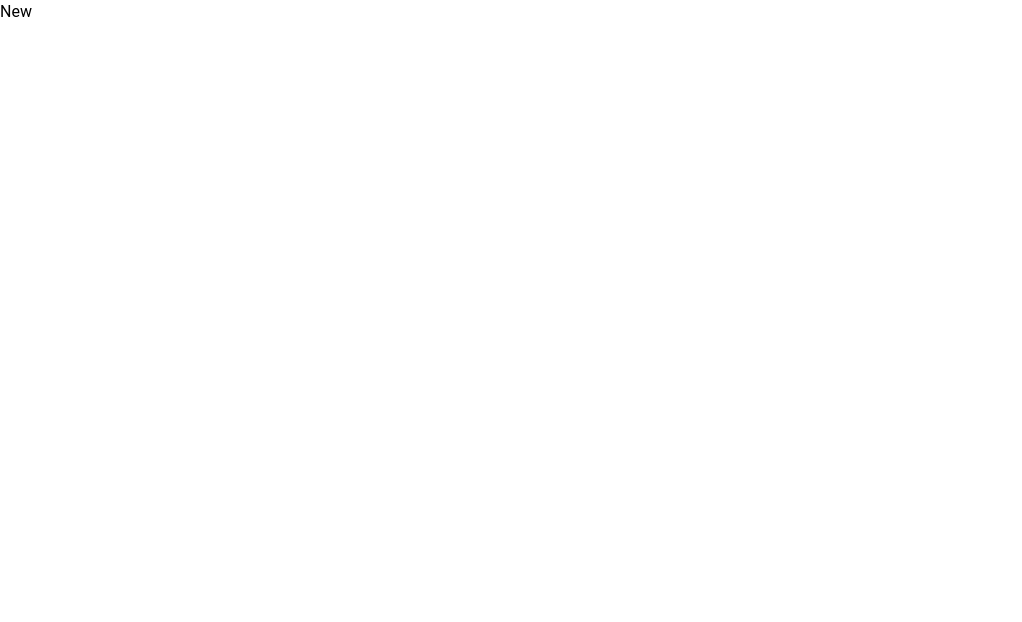
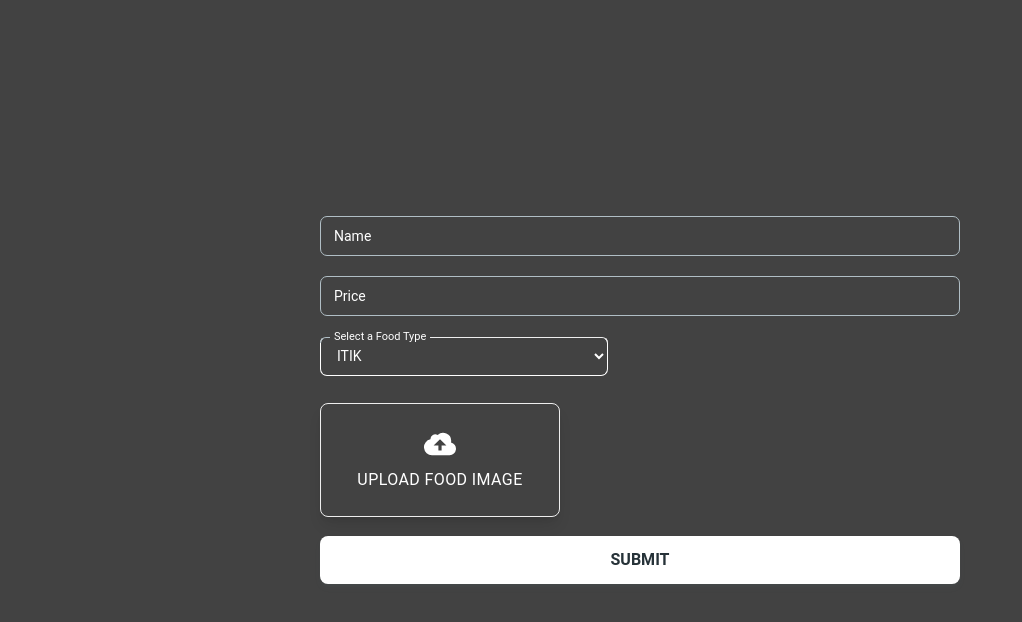
Before and after one commit to aecial/ReactExpressApp, a React (Create React App) app in the folder client/: page /new in a window 1280 px wide. Shown: the top 622 px of the page, without its empty margins (0-1022 px from the left). Built offline with nearby package versions, Linux system fonts and the light colour scheme.

Commit message:
added add item page with a basic form

```diff
--- a/client/src/pages/New.js
+++ b/client/src/pages/New.js
@@ -1,7 +1,72 @@
-import React from "react";
+import { Button, Input, input } from "@material-tailwind/react";
 
 const New = () => {
-  return <div>New</div>;
+  const types = [
+    "ITIK",
+    "PORK",
+    "BEEF",
+    "CHICKEN",
+    "SEAFOODS",
+    "VEGETABLES",
+    "DRINK",
+    "OTHERS",
+  ];
+  return (
+    <main className=" bg-gray-800 h-[100vh] flex justify-center items-center">
+      <form
+        action="/api/menu"
+        method="POST"
+        className="w-[50%] flex flex-col gap-5"
+      >
+        <Input
+          variant="outlined"
+          label="Name"
+          name="name"
+          placeholder="Enter Food Name"
+          color="white"
+        />
+        <Input
+          variant="outlined"
+          label="Price"
+          name="price"
+          placeholder="Enter Food Price"
+          color="white"
+        />
+        <div class="relative h-10 w-72 min-w-[200px]">
+          <select
+            name="type"
+            class="peer bg-black text-white h-full w-full rounded-[7px] border border-white border-t-transparent bg-transparent px-3 py-2.5 font-sans text-sm font-normal outline outline-0 transition-all placeholder-shown:border placeholder-shown:border-white-200 placeholder-shown:border-t-white-200 empty:!bg-gray-900 focus:border-2 focus:border-gray-200 focus:border-t-transparent focus:outline-0 disabled:border-0 disabled:bg-white-50"
+          >
+            {types.map((item) => (
+              <option value={item} className="bg-black text-white">
+                {item}
+              </option>
+            ))}
+          </select>
+          <label class="before:content[' '] after:content[' '] pointer-events-none absolute left-0 -top-1.5 flex h-full w-full select-none text-[11px] font-normal leading-tight text-white transition-all before:pointer-events-none before:mt-[6.5px] before:mr-1 before:box-border before:block before:h-1.5 before:w-2.5 before:rounded-tl-md before:border-t before:border-l before:border-blue-gray-200 before:transition-all after:pointer-events-none after:mt-[6.5px] after:ml-1 after:box-border after:block after:h-1.5 after:w-2.5 after:flex-grow after:rounded-tr-md after:border-t after:border-r after:border-blue-white after:transition-all peer-placeholder-shown:text-sm peer-placeholder-shown:leading-[3.75] peer-placeholder-shown:text-white peer-placeholder-shown:before:border-transparent peer-placeholder-shown:after:border-transparent peer-focus:text-[11px] peer-focus:leading-tight peer-focus:text-white peer-focus:before:border-t-2 peer-focus:before:border-l-2 peer-focus:before:border-white peer-focus:after:border-t-2 peer-focus:after:border-r-2 peer-focus:after:border-white peer-disabled:text-transparent peer-disabled:before:border-transparent peer-disabled:after:border-transparent peer-disabled:peer-placeholder-shown:text-white">
+            Select a Food Type
+          </label>
+        </div>
+        <div class="flex mt-6 w-60 h-20 items-center justify-center bg-grey-lighter">
+          <label class="w-64 flex flex-col items-center px-4 py-6 text-white bg-gray-800 text-blue rounded-lg shadow-lg tracking-wide uppercase border border-blue cursor-pointer hover:bg-white hover:text-black">
+            <svg
+              class="w-8 h-8"
+              fill="currentColor"
+              xmlns="http://www.w3.org/2000/svg"
+              viewBox="0 0 20 20"
+            >
+              <path d="M16.88 9.1A4 4 0 0 1 16 17H5a5 5 0 0 1-1-9.9V7a3 3 0 0 1 4.52-2.59A4.98 4.98 0 0 1 17 8c0 .38-.04.74-.12 1.1zM11 11h3l-4-4-4 4h3v3h2v-3z" />
+            </svg>
+            <span class="mt-2 text-base leading-normal">Upload Food Image</span>
+            <input type="file" class="hidden" name="image" />
+          </label>
+        </div>
+        <Button color="white" className="text-md mt-4" type="submit">
+          Submit
+        </Button>
+      </form>
+    </main>
+  );
 };
 
 export default New;
```
